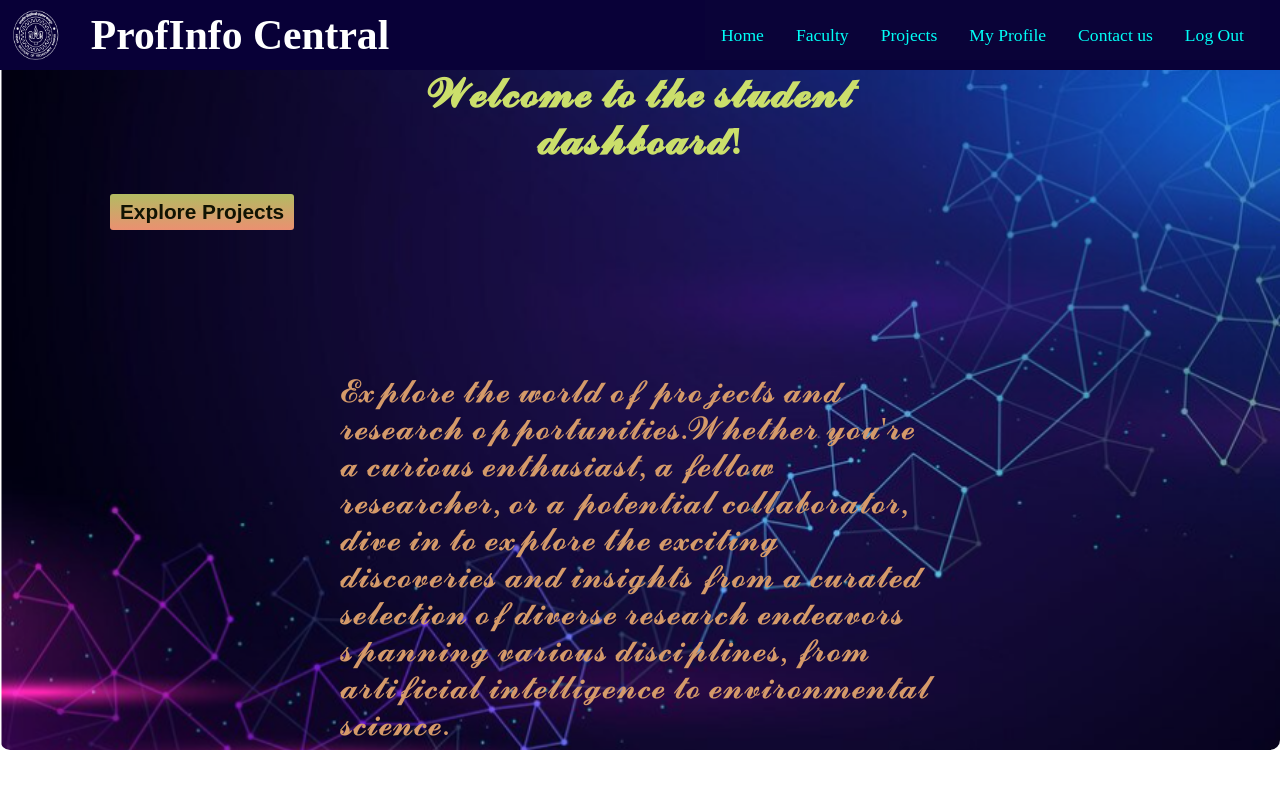
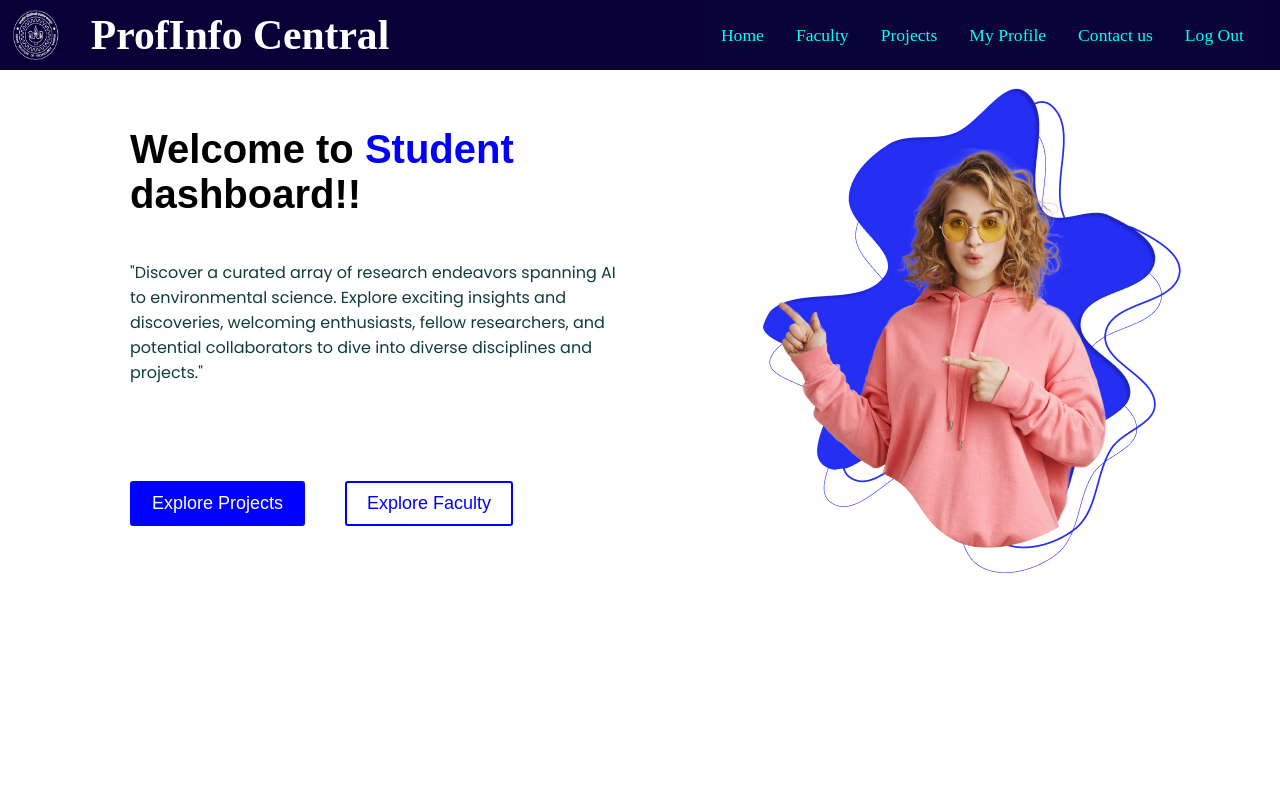
Before and after one commit to panda-pavani/incomplete, a React (Create React App) app: page /Home in a window 1280 px wide. Shown: the top 788 px of the page. Built offline with nearby package versions, Linux system fonts and the light colour scheme.

Commit message:
fetching api for users

```diff
--- a/src/App.jsx
+++ b/src/App.jsx
@@ -18,6 +18,7 @@ import LogOut from "./pages/LogOut";
 import Student from "./pages/Student";
 import ProjectDesc from "./components/Student/ProjectDesc";
 import UserProfile from "./pages/UserProfile";
+import ProjectCategories from "./components/Student/StudentCard";
 import ProjectCategory from "./components/Student/ProjectCategories";
 // import ProjectPage from "./components/Student/ProjectPage";
 import Home from "./pages/Home";
@@ -25,18 +26,21 @@ import History from './pages/History';
 import Requests from "./pages/Requests";
 import EnrolledStudents from "./pages/EnrolledStudents";
 import ProfProfile from "./pages/ProfProfile";
-// import Login from "./pages/Login";
-
 
 function App() {
   var isWho = "user";
  const [isAuthorized, setAuthorization] = useState(false);
+ const [CategoryName, setCategoryName] = useState("");
 
  const getData = (isAuth) => {
   // Handle data from child component
   // console.log("Data received in parent:", isAuth);
   setAuthorization(isAuth);
 };
+
+function getNameOfCategory(x){
+  setCategoryName(x);
+}
 
      if(true){
       return (
@@ -61,8 +65,8 @@ function App() {
 
               <Route path="Home" element={<Home />} />
           <Route path="LogOut" element={<LogOut />} />
-          <Route path="Student" element={<Student />} />
-          <Route path="ProjectPage" element={<ProjectCategory/>} />
+          <Route path="Student" element={<ProjectCategories getNameOfCategory ={getNameOfCategory} />} />
+          <Route path="ProjectPage" element={<ProjectCategory CategoryName ={CategoryName} />} />
           <Route path="ProjectDesc" element={<ProjectDesc />} />
           <Route path="UserProfile" element={<UserProfile/>}/>
           <Route path="History" element={<History />} />
--- a/src/components/Student/ProjectCategories.jsx
+++ b/src/components/Student/ProjectCategories.jsx
@@ -1,4 +1,5 @@
-import React, { useState } from "react";
+import React, { useState, useEffect } from "react";
+import axios from "axios";
 import "./projectcard.css";
 import ProjectDetails from "./projectdetails";
 import "./ProjectDesc.jsx";
@@ -11,7 +12,7 @@ function TotalProjects(props) {
 
     if (projectDiv.style.height == "370px") {
       button.innerText = "Show More";
-      projectDiv.style.height = "160px";
+      projectDiv.style.height = "150px";
     } else {
       button.innerText = "Show Less ";
       projectDiv.style.height = "370px";
@@ -20,6 +21,7 @@ function TotalProjects(props) {
   const check= props.studentRegistered<props.maxStudents;
 
   return (
+
     <div id={`project-${props.index}`} className="each-project">
       <h2>{props.name}</h2>
       <p>{props.details}</p>
@@ -50,14 +52,14 @@ function TotalProjects(props) {
               {props.Name}
             </span>
           </span>
-          <span style={{ color: "blue", fontWeight: "530" }}>
+          {/* <span style={{ color: "blue", fontWeight: "530" }}>
             Email:{" "}
             <span
               style={{ color: "black", fontWeight: "500", fontSize: "15px" }}
             >
               {props.email}
             </span>
-          </span>
+          </span> */}
           <span style={{ color: "blue", fontWeight: "530" }}>
             Open for:{" "}
             <span
@@ -66,18 +68,15 @@ function TotalProjects(props) {
               {props.batches}
             </span>
           </span>
-          {props.resume ? (
-            <span style={{ color: "blue", fontWeight: "500" }}>
-              Resume required:{" "}
+          <span style={{ color: "blue", fontWeight: "530" }}>
+            Resume Required:{" "}
             <span
               style={{ color: "black", fontWeight: "500", fontSize: "15px" }}
             >
               {props.isResume}
             </span>
           </span>
-          ) : (
-            ""
-          )}
+
           <span style={{ color: "blue", fontWeight: "500" }}>
             Students Registered:{" "}
             <span
@@ -86,14 +85,14 @@ function TotalProjects(props) {
               {props.students}/{props.total}
             </span>
           </span>
-          <span style={{ color: "blue", fontWeight: "500" }}>
+          {/* <span style={{ color: "blue", fontWeight: "500" }}>
             Additional Details:{" "}
             <span
               style={{ color: "black", fontWeight: "500", fontSize: "15px" }}
             >
               {props.additional}
             </span>
-          </span>
+          </span> */}
         </div>
         {/* <div className="editing">
           <button>Edit</button>
@@ -101,44 +100,112 @@ function TotalProjects(props) {
          </div> */}
       </div>
       {props.isRequest ? (
-      <div><Link to="/ProjectDesc"><button>Request</button></Link></div>
+      <div className="request-button-css"><Link to="/ProjectDesc"><button>Request</button></Link></div>
       ) : ("")}
     </div>
   );
 }
 
-function ProjectCategory() {
+function ProjectCategory(props) {
+  console.log(props.CategoryName);
+
+  const [facultyData, setFacultyData] = useState([]);
+
+  useEffect(() => {
+    const fetchData = async () => {
+      try {
+        const response = await axios.get(
+          `https://mohdnasar.vercel.app/api/user/faculty/projects/?projectCategory=${props.CategoryName}`
+        );
+        console.log(response.data);
+        setFacultyData(response.data); // Assuming the response contains an array of faculty data
+      } catch (error) {
+        console.error("Error fetching faculty data:", error);
+      }
+    };
+
+    fetchData();
+  }, []);
+  // useEffect(() => {
+  //   const fetchData = async () => {
+  //     try {
+  //       const response = await axios.get(
+  //         "https://mohdnasar.vercel.app/api/user/faculty"
+  //       );
+  //       // console.log(response.data);
+  //       setFacultyData(response.data); // Assuming the response contains an array of faculty data
+  //     } catch (error) {
+  //       console.error("Error fetching faculty data:", error);
+  //     }
+  //   };
+
+  //   fetchData();
+  // }, []);
+
+
   return (
     <div className="outer-background">
-      {/* <h1 className='random'>this is home page</h1> */}
       <div className="prof-projects-list">
         <div className="porjects-heading-note">
           <h2>Ongoing projects:-</h2>
-          {/* <Link className="a" to="/About"><button>Add New Project</button></Link>  */}
         </div>
 
-        {ProjectDetails.map((item, index) => {
-          //if (item.studentRegistered < item.maxStudents)
+          {
+            facultyData.map((item, index) => {
               return (
                 <TotalProjects
-                key={index} //
-                index={index} //
-                name={item.title} //
-                Name={item.name} //
-                email={item.email} //
-                details={item.description} //
-                cpi={item.cpi} //
-                batches={item.Openfor} //
+                  key={index}
+                  index ={item._id}
+                  // index={item.name + index} // Note: You might want to use a unique identifier here
+                  name={item.name}
+                  Name={item.name}
+                  email={item.email}
+                  details={item.description}
+                  cpi={item.cpirequired}
+                  category ={item.projectCategory}
+                  batches={item.openfor}
                   additional={item.Openfor}
-                preReq={item.Openfor} //
-                resume={item.resume} //
+                  preReq={item.openfor}
+                  resume={item.resumerequired}
                   students={item.studentRegistered}
-                total={item.maxStudents}
-                isResume={item.isResume}
+                  total={item.maxstudents}
+                  isResume={item.resumerequired}
                   isRequest={item.isRequest}
                 />
               );
-        })}
+            })
+          }
+
+        {/* {facultyData.map((item) => {
+  // console.log(item.name);
+
+  return item.projects.map((iterator, index) => {
+    // console.log(item.name + index); // Corrected: Wrap in curly braces
+    return (
+      <TotalProjects
+        key={index}
+        index ={iterator._id}
+        // index={item.name + index} // Note: You might want to use a unique identifier here
+        name={iterator.name}
+        Name={iterator.name}
+        email={iterator.email}
+        details={iterator.description}
+        cpi={iterator.cpirequired}
+        category ={iterator.projectCategory}
+        batches={iterator.openfor}
+        additional={iterator.Openfor}
+        preReq={iterator.openfor}
+        resume={iterator.resumerequired}
+        students={iterator.studentRegistered}
+        total={iterator.maxstudents}
+        isResume={iterator.resumerequired}
+        isRequest={iterator.isRequest}
+      />
+    );
+  });
+})} */}
+
+
       </div>
     </div>
   );
--- a/src/components/Student/studentcard.css
+++ b/src/components/Student/studentcard.css
@@ -1,84 +1,58 @@
-*{
-    box-sizing:content-box;
-}
+
 .bigcontainer {
-
     display: flex;
     flex-wrap: wrap;
-    justify-content: space-around;
-    height:690px;
-    /* background-image: url('studentpage.jpg');  */
-    background-size: cover;
+    margin-top: 80px;
+    padding: 60px;
+    gap: 40px;
+    justify-content: center;
+    /* background-color: rgb(210, 255, 240); */
 }
 .container2 {
-    /* max-width: 1500px; */
-    margin: 25px ;
-    padding: 30px;
-    background-color: #7c4f7e;
-    border-radius: 8px;
-    box-shadow: 0 0 10px rgba(0, 0, 0, 0.1);
-    max-width:195px;
-    max-height:160px;
-    transition: border-width 0.3s transform 0.4s padding 2s;
+    /* padding: 5px; */
+    position: relative;
+    overflow: hidden;
+    background-color: #ffffff;
+    border: 1px solid rgb(209, 213, 213);
+    border-bottom: 3px solid blue;
+    /* border-width: 50px; */
+    border-radius: 4px;
+    width: 200px;
+    height: 160px;
+    text-align: center;
 }
-.container2:hover{
-   background:  -webkit-linear-gradient(#03e6ff, #eb0aab);
-   padding:31px;
-   transition: padding 0.5s;
+.categoryURL img{
+   height: 100px;
+   width: 200px;
+   z-index: 5;
 }
- /* .container2:focus{
-   background-color: #b81111;
-   border-width: 20px;
-}  */
+.h3-head{
+    z-index: 10;
+    background: linear-gradient(to top , rgba(0, 0, 0, 0.9), rgba(14, 14, 221, 0.4));
+   height: 100px;
+   width: 200px;
+   position: absolute;
+   top: 0px;
+}
+.categoryURL h3{
+    font-size: 18px;
+    font-family: Arial, Helvetica, sans-serif;
+    margin-top: 30px;
+   color: #ffffff;
+}
+.Explore {
+    position: absolute;
+    right: 15px;
+    bottom: 0;
+    padding: 6px 16px;
+ background-color: blue;
+ border: 2px solid blue;
+    color: #ffffff;
+    cursor: pointer;
+    font-size: 15px;
+  }
+.Explore:hover {
+     background-color: white;
+     color: blue;
 
-.container2 h1 {
-    text-align: center;
-    margin-bottom: 30px;
-    font-family: Georgia, 'Times New Roman', Times, serif;
-    color: #413f3f;
-}
-
-.category-box {
-    display: flex;
-    flex-wrap: wrap;
-    justify-content: center;
-    max-width:190px;
-    max-height:145px;
-    margin:-25px;
-    overflow:hidden;
-    transition: border-width 0.3s, transform 0.3s;
-}
-.categoryURL{
-    min-width: 190px;
-    min-height: 145px;
-    transition: border-width 0.3s, transform 0.3s;
-}
-/* .category-box:focus-within {
-    border-width: 10px; /* Increase border width on focus */
-    /* transform: translateY(-5px); Move element vertically on focus */
-    /* border-color:rgb(151, 7, 7);  */
-
-.category-box h3{
-    color: #e5d7d7;
-}
-.category h3 {
-    margin-bottom: 10px;
-    color: #e8dada;
-}
-
-.Explore {
-    padding: 6px 10px;
-    background:-webkit-linear-gradient(#080808,#eb719e);
-    color: #e8e1e1;
-    border-color: aqua;
-    border-radius: 25px;
-    cursor: pointer;
-    margin: 40px 70px;
-    transition: 0.3s;
-
-  }
-
-  .Explore:hover {
-    background:-webkit-linear-gradient(#eca6d2,#dd86b1);
-
-  }
+    }
--- a/src/pages/Home.css
+++ b/src/pages/Home.css
@@ -1,58 +1,69 @@
+@import url('https://fonts.googleapis.com/css2?family=Poppins:ital,wght@0,100;0,200;0,300;0,400;0,500;0,600;0,700;0,800;0,900;1,100;1,200;1,300;1,400;1,500;1,600;1,700;1,800;1,900&display=swap');
+
 .container18 {
-  margin-top: 10px;
-  height: 700px;
-  background-color: #96c6a2;
+  margin-top: 80px;
+  height: auto;
+  background-color: #ffffff;
+  /* background-color: rgb(88, 255, 199); */
   padding: 20px;
-  border-radius: 10px;
-  background-image: url('Background project.png');
-  background-size: cover;
-  background-repeat: no-repeat ;
+  display: flex;
+  padding: 0px 80px;
+  justify-content: space-between;
 }
+.explore_buttons_home{
+  display: flex;
+  justify-content: flex-start;
+  margin-top: 70px;
+  align-items: center;
+}
+.explore_buttons_home button{
+ margin-right: 40px;
+}
+.row8{
+  height: 450px;
+  width: 500px;
+  padding: 20px 50px;
+  font-family: Arial, Helvetica, sans-serif;
+  display: flex;
+  flex-direction: column;
+}
+.explore-faculty{
+  border: 2px solid blue;
+  background-color: rgb(255, 255, 255);
+  color: rgb(0, 0, 255);
+  padding: 10px 20px;
+  font-size: 18px;
+}
+.explore-faculty:hover{
+  border: 2px solid blue;
+  background-color: rgb(0, 0, 255);
+  color: rgb(255, 255, 255);
+  padding: 10px 20px;
+  font-size: 18px;
+}
+.explore-project{
+  border: 2px solid blue;
+  background-color: blue;
+  color: rgb(255, 255, 255);
+ padding: 10px 20px;
+ font-size: 18px;
 
-.display-48 {
-  margin:40px 380px;
-  text-align: center;
-  font-size: 2.5rem;
-  font-weight: bold;
-  color: #cbdf6b;
 }
-
-.lead8 {
-  margin: 150px 320px;
-  font-size: 1.9rem;
-  text-align: left;
-  font-size: 32px;
-  font-weight: 300;
-  color: rgb(213, 154, 105);
+.explore-project:hover{
+  border: 2px solid blue;
+  background-color: rgb(255, 255, 255);
+  color: rgb(0, 0, 255);
 }
-/* .message{
-  margin: 5px 300px;
-  font-size: 1.2rem;
-  font-weight: 150;
-  color: #5b78cf;
+.row8 h1{
+   font-size: 40px;
+   color: rgb(0, 0, 0);
 }
-.message1{
-  margin: 10px 370px;
-  font-size: 1.1rem;
-  font-weight: 150;
-  color: #5b78cf;
-} */
-
-.explore-project{
-  background:-webkit-linear-gradient(#b2bb62,#eb9071);
- color:#111303;
- margin: -10px 90px;
- font-size: 1.3rem;
- font-weight: 550;
+.row8 p{
+  font-family: "Poppins", sans-serif;
+  color: rgb(16, 60, 62);
+ font-size: 16px;
 }
-
-.explore-project:hover{
-  background:-webkit-linear-gradient(#3c3318,#d75838);
+.row8 span{
+   font-size: 40px;
+   color: rgb(0, 0, 255);
 }
-
-@media (max-width: 768px) {
-  .col-md-4 {
-    text-align: center;
-    margin-top: 30px;
-  }
-}
--- a/src/pages/Home.jsx
+++ b/src/pages/Home.jsx
@@ -1,21 +1,30 @@
-import React from 'react';
-import './Home.css';
+import React from "react";
+import "./Home.css";
 import { Link } from "react-router-dom";
 
 function Home() {
   return (
     <div className="container18">
       <div className="row8">
-        <div className="col-md-88">
-          <h1 className="display-48 mb-5">𝓦𝓮𝓵𝓬𝓸𝓶𝓮 𝓽𝓸 𝓽𝓱𝓮 𝓼𝓽𝓾𝓭𝓮𝓷𝓽 𝓭𝓪𝓼𝓱𝓫𝓸𝓪𝓻𝓭!</h1>
-          <div>
-          <Link to="/Student"><button className='explore-project'>Explore Projects</button></Link>
-          </div>
-          <p className="lead8">𝓔𝔁𝓹𝓵𝓸𝓻𝓮 𝓽𝓱𝓮 𝔀𝓸𝓻𝓵𝓭 𝓸𝓯 𝓹𝓻𝓸𝓳𝓮𝓬𝓽𝓼 𝓪𝓷𝓭 𝓻𝓮𝓼𝓮𝓪𝓻𝓬𝓱 𝓸𝓹𝓹𝓸𝓻𝓽𝓾𝓷𝓲𝓽𝓲𝓮𝓼.𝓦𝓱𝓮𝓽𝓱𝓮𝓻 𝔂𝓸𝓾'𝓻𝓮 𝓪 𝓬𝓾𝓻𝓲𝓸𝓾𝓼 𝓮𝓷𝓽𝓱𝓾𝓼𝓲𝓪𝓼𝓽, 𝓪 𝓯𝓮𝓵𝓵𝓸𝔀 𝓻𝓮𝓼𝓮𝓪𝓻𝓬𝓱𝓮𝓻, 𝓸𝓻 𝓪 𝓹𝓸𝓽𝓮𝓷𝓽𝓲𝓪𝓵 𝓬𝓸𝓵𝓵𝓪𝓫𝓸𝓻𝓪𝓽𝓸𝓻, 𝓭𝓲𝓿𝓮 𝓲𝓷 𝓽𝓸 𝓮𝔁𝓹𝓵𝓸𝓻𝓮 𝓽𝓱𝓮 𝓮𝔁𝓬𝓲𝓽𝓲𝓷𝓰 𝓭𝓲𝓼𝓬𝓸𝓿𝓮𝓻𝓲𝓮𝓼 𝓪𝓷𝓭 𝓲𝓷𝓼𝓲𝓰𝓱𝓽𝓼 𝓯𝓻𝓸𝓶
-𝓪 𝓬𝓾𝓻𝓪𝓽𝓮𝓭 𝓼𝓮𝓵𝓮𝓬𝓽𝓲𝓸𝓷 𝓸𝓯 𝓭𝓲𝓿𝓮𝓻𝓼𝓮 𝓻𝓮𝓼𝓮𝓪𝓻𝓬𝓱 𝓮𝓷𝓭𝓮𝓪𝓿𝓸𝓻𝓼 𝓼𝓹𝓪𝓷𝓷𝓲𝓷𝓰 𝓿𝓪𝓻𝓲𝓸𝓾𝓼 𝓭𝓲𝓼𝓬𝓲𝓹𝓵𝓲𝓷𝓮𝓼, 𝓯𝓻𝓸𝓶 𝓪𝓻𝓽𝓲𝓯𝓲𝓬𝓲𝓪𝓵 𝓲𝓷𝓽𝓮𝓵𝓵𝓲𝓰𝓮𝓷𝓬𝓮 𝓽𝓸 𝓮𝓷𝓿𝓲𝓻𝓸𝓷𝓶𝓮𝓷𝓽𝓪𝓵 𝓼𝓬𝓲𝓮𝓷𝓬𝓮.</p>
-          {/* <p className="message">Here you can browse through available projects, request projects, and stay updated with announcements.</p>
-          <p className="message1">Start your journey towards excellence by finding projects that match your interests and skills.</p> */}
+        <h1 className="display-48 mb-5">Welcome to <span>Student</span> dashboard!!</h1>
+        {/* <span className="message1">
+          Start your journey towards excellence by finding projects that match
+          your interests and skills.
+        </span> */}
+        <p className="lead8">
+        "Discover a curated array of research endeavors spanning AI to environmental science. Explore exciting insights and discoveries, welcoming enthusiasts, fellow researchers, and potential collaborators to dive into diverse disciplines and projects."
+        </p>
+        <div className="explore_buttons_home">
+          <Link to="/Student">
+            <button className="explore-project">Explore Projects</button>
+          </Link>
+          <Link to="/Faculty/Cse">
+            <button className="explore-faculty">Explore Faculty</button>
+          </Link>
         </div>
+      </div>
+      <div className="home-img">
+        <img src="images/home_image_2.png" alt="" />
       </div>
     </div>
   );
```
Also changed, not shown: src/components/Student/ProjectDesc.jsx (+20 -3 lines), src/components/Student/StudentCard.jsx (+22 -15 lines), src/components/Student/projectcard.css (+9 -6 lines), src/pages/UserProfile.jsx (+50 -41 lines), src/pages/profile.css (+18 -1 lines), public/images/home_image.png (added), public/images/home_image_2.png (added). Lines whose indentation alone changed are shown as unchanged.
